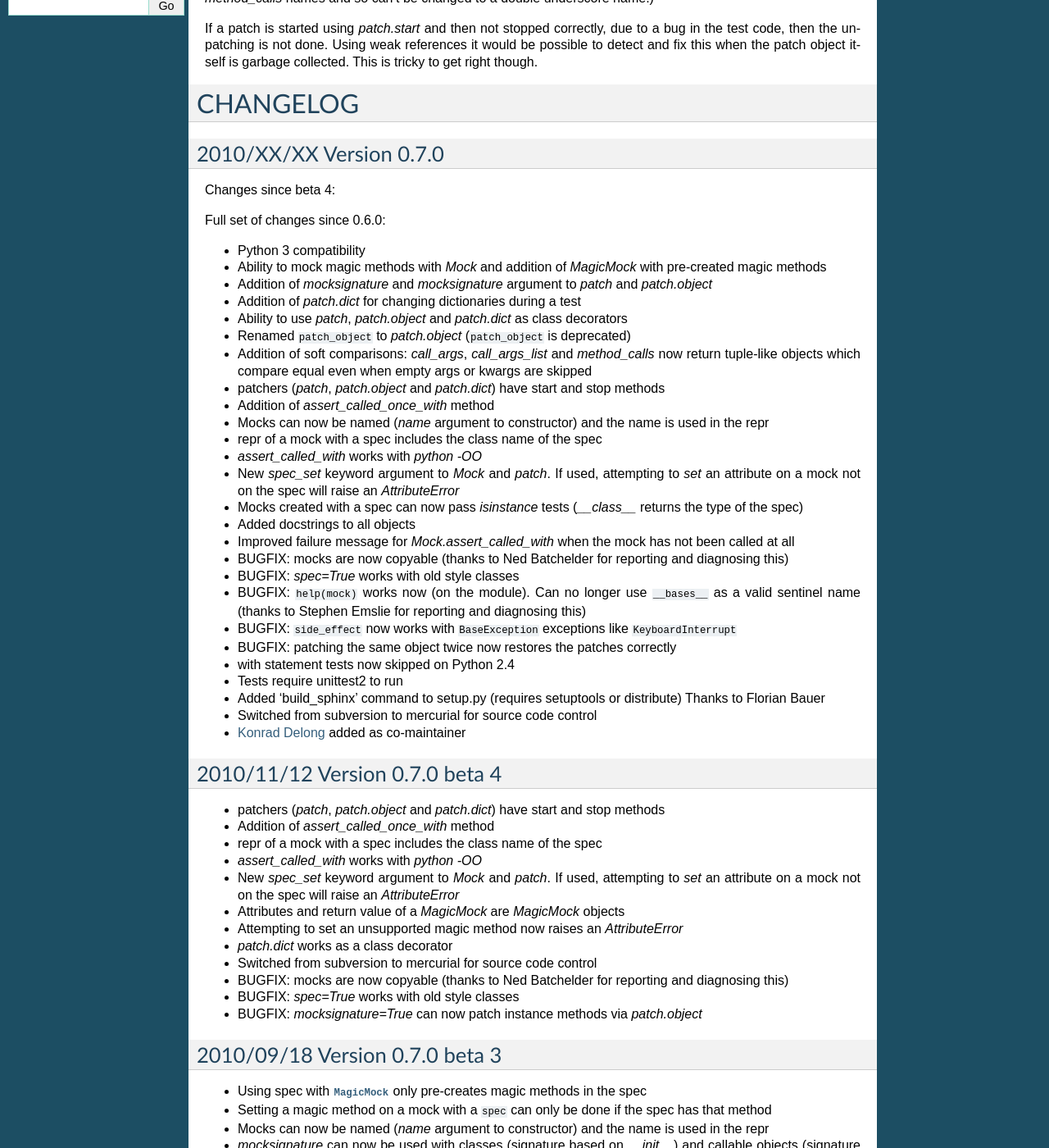
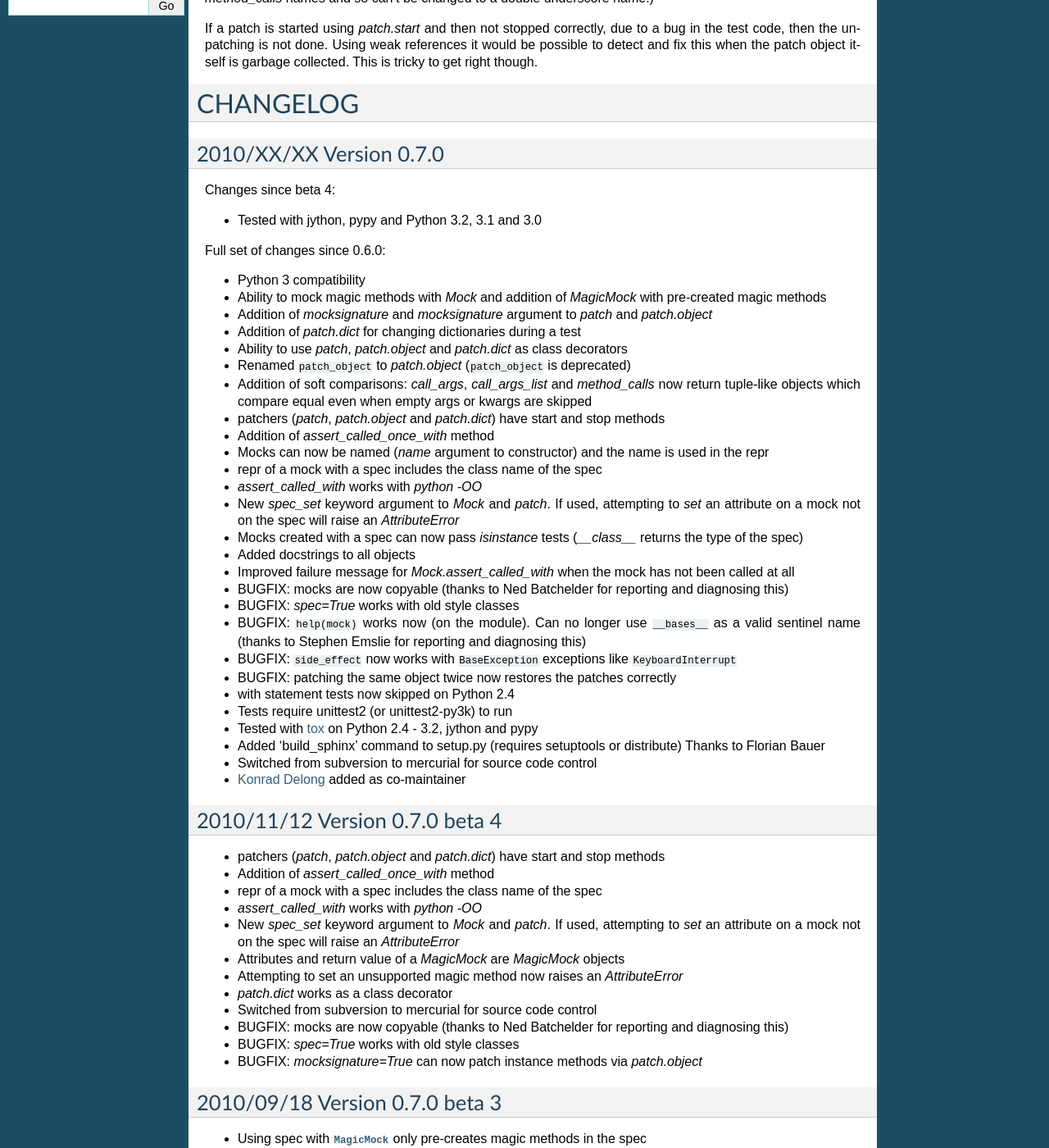
Before and after one commit to eaudeweb/mock, a Sphinx documentation site: the page built from docs/changelog.txt, in a window 1280 px wide and 1400 px high, scrolled down 557 px. Shown: the whole window at 82% size. Built offline with Sphinx 7.4.7, drawn with Linux system fonts in a browser that asks for light colours; pages that are not in the unit, such as notebooks, are missing from menus.

Commit message:
Update to changelog

```diff
--- a/docs/changelog.txt
+++ b/docs/changelog.txt
@@ -49,6 +49,8 @@
 
 Changes since beta 4:
 
+* Tested with jython, pypy and Python 3.2, 3.1 and 3.0
+
 
 Full set of changes since 0.6.0:
 
@@ -89,7 +91,9 @@
   ``KeyboardInterrupt``
 * BUGFIX: patching the same object twice now restores the patches correctly
 * with statement tests now skipped on Python 2.4
-* Tests require unittest2 to run
+* Tests require unittest2 (or unittest2-py3k) to run
+* Tested with `tox <http://pypi.python.org/pypi/tox>`_ on Python 2.4 - 3.2,
+  jython and pypy
 * Added 'build_sphinx' command to setup.py (requires setuptools or distribute)
   Thanks to Florian Bauer
 * Switched from subversion to mercurial for source code control
```
